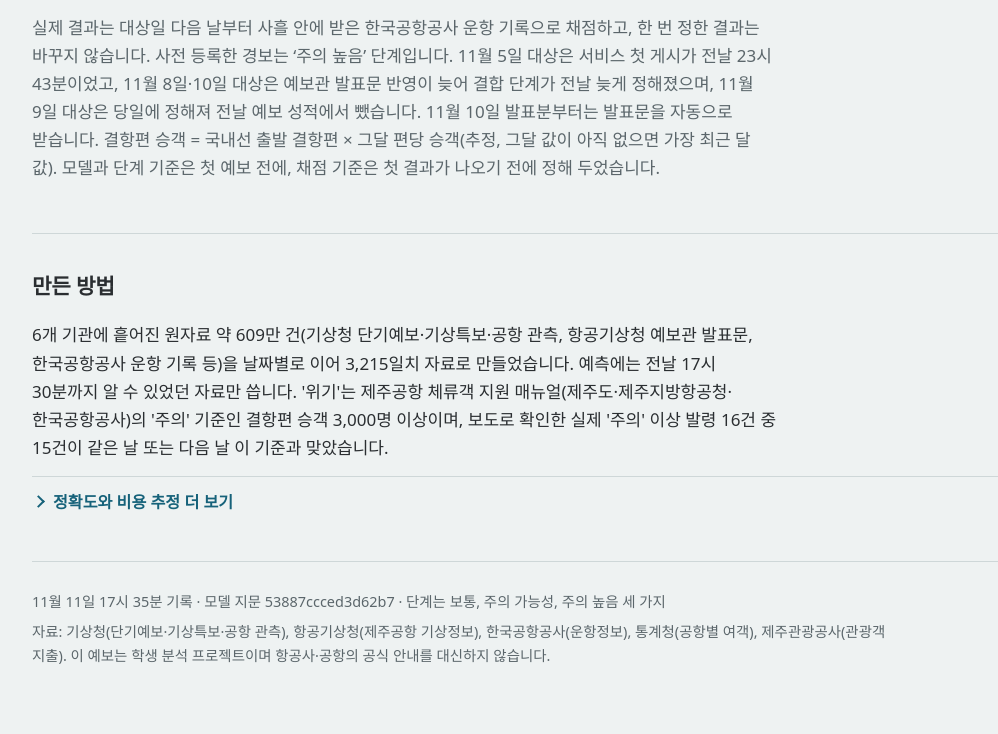
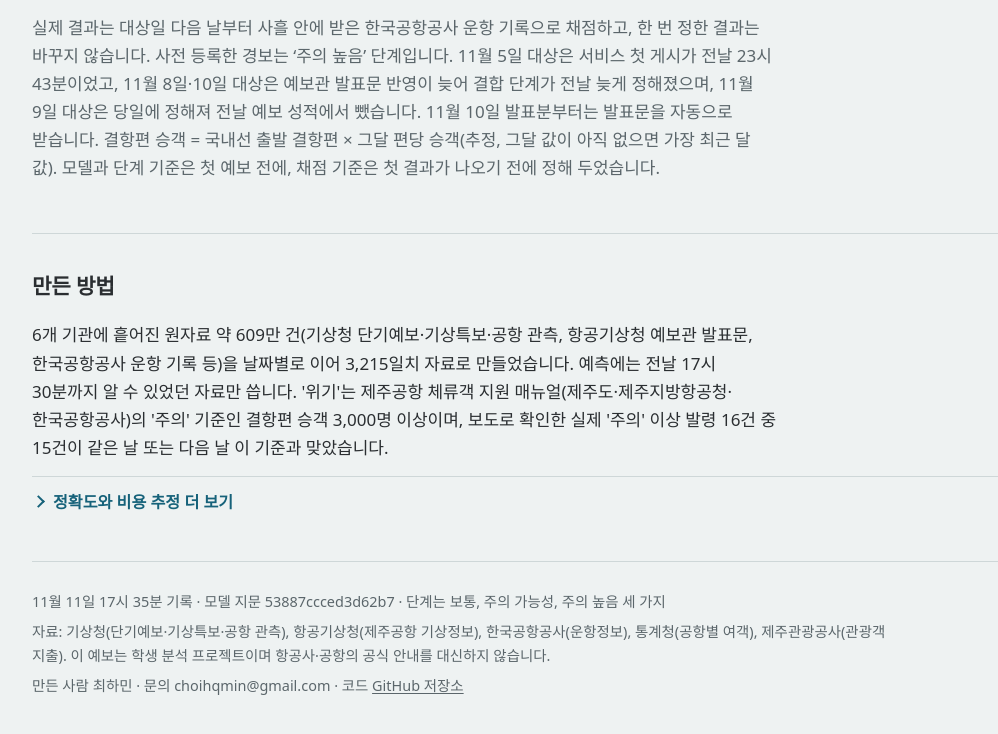
Before and after one commit to choihqmin/jeju-airport-risk, a plain HTML site: page index.html in a window 1280 px wide. Shown: the part 3411-4145 px from the top of the page, without its empty margins (92-1090 px from the left). Drawn offline with Linux system fonts and the light colour scheme; a web font is replaced by a local one.

Commit message:
사이트 아래에 만든 사람·문의·코드 저장소 링크 추가
Co-Authored-By: Claude Opus 5.5 <noreply@anthropic.com>

Claude-Session: https://claude.ai/code/session_013237bUy5y7MGZaaxoQrsEr

```diff
--- a/index.html
+++ b/index.html
@@ -150,6 +150,7 @@ details.fold > summary span{display:block;font-weight:400;color:var(--muted);fon
 .subh{font-size:1rem;margin:26px 0 8px}
 footer{padding:28px 0 48px;color:var(--muted);font-size:.85rem;border-top:1px solid var(--rule)}
 footer p{margin:0 0 6px;max-width:60em}
+footer a{color:inherit;text-decoration:underline;text-underline-offset:2px}
 [hidden]{display:none!important}
 @media (max-width:820px){
   html{font-size:16px}
@@ -279,6 +280,7 @@ footer p{margin:0 0 6px;max-width:60em}
   <footer>
     <p id="foot1"></p>
     <p>자료: 기상청(단기예보·기상특보·공항 관측), 항공기상청(제주공항 기상정보), 한국공항공사(운항정보), 통계청(공항별 여객), 제주관광공사(관광객 지출). 이 예보는 학생 분석 프로젝트이며 항공사·공항의 공식 안내를 대신하지 않습니다.</p>
+    <p>만든 사람 최하민 · 문의 choihqmin@gmail.com · 코드 <a href="https://github.com/choihqmin/jeju-airport-risk" rel="noopener">GitHub 저장소</a></p>
   </footer>
 </div>
 
```
